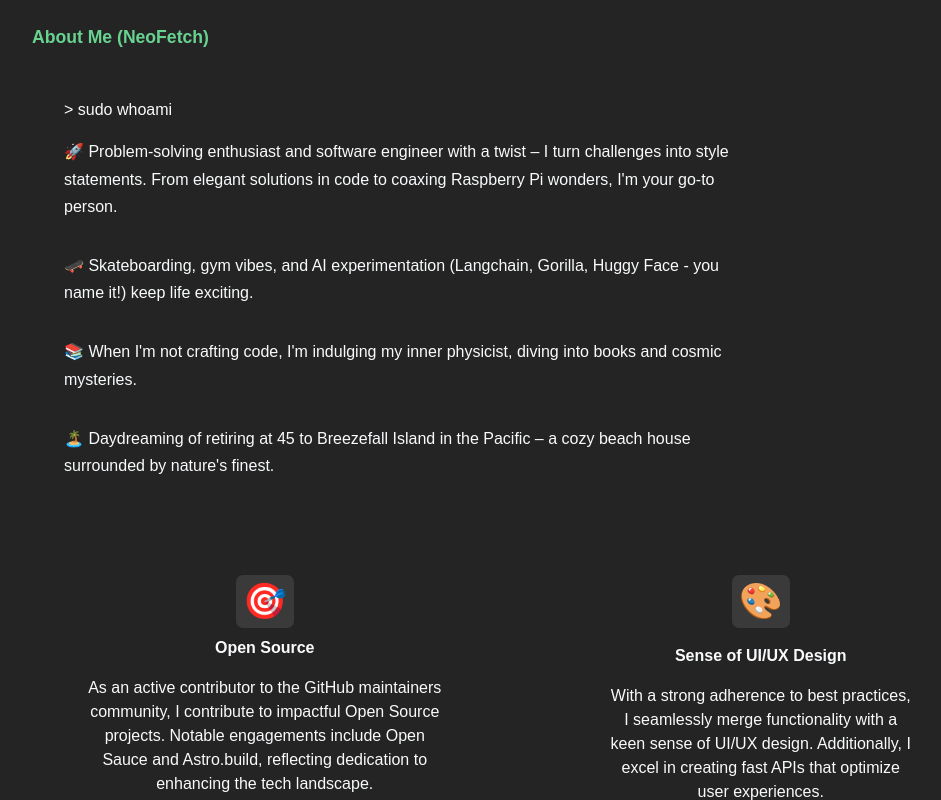
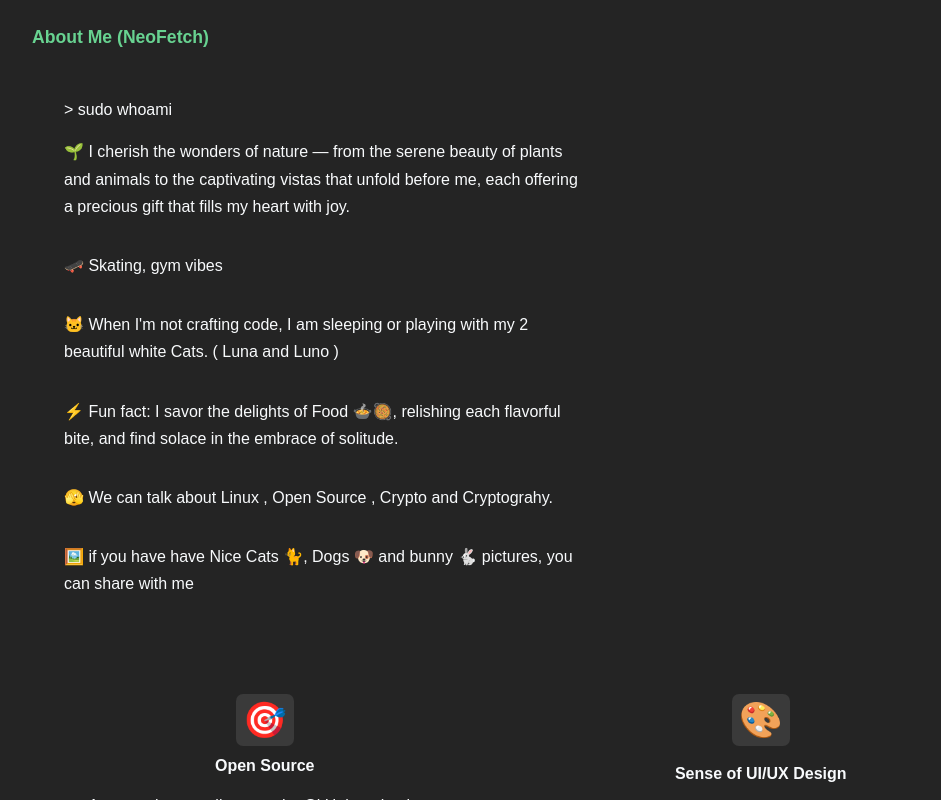
Before and after one commit to yhoungdev/whoami, a Next.js app: page / in a window 1280 px wide. Shown: the part 900-1700 px from the top of the page, without its empty margins (144-1085 px from the left). Built offline with nearby package versions, Linux system fonts and the light colour scheme; a web font is replaced by a local one.

Commit message:
update infomations

```diff
--- a/Components/Major/About.tsx
+++ b/Components/Major/About.tsx
@@ -5,17 +5,23 @@ import DefaultText from '../Minors/DefaultText';
 const About = () => {
   const data = [
     {
-      content: `🚀 Problem-solving enthusiast and software engineer with a twist – I turn challenges into style statements. From elegant solutions in code to coaxing Raspberry Pi wonders, I'm your go-to person.`,
+      content: `🌱 I cherish the wonders of nature — from the serene beauty of plants and animals to the captivating vistas that unfold before me, each offering a precious gift that fills my heart with joy.`,
     },
     {
-      content: `🛹 Skateboarding, gym vibes, and AI experimentation (Langchain, Gorilla, Huggy Face - you name it!) keep life exciting.`,
+      content: `🛹 Skating, gym vibes`,
     },
     {
-      content: `📚 When I'm not crafting code, I'm indulging my inner physicist, diving into books and cosmic mysteries.`,
+      content: `🐱 When I'm not crafting code, I am sleeping or playing with my 2 beautiful white Cats. ( Luna and Luno )`,
     },
     {
-      content: `🏝️ Daydreaming of retiring at 45 to Breezefall Island in the Pacific – a cozy beach house surrounded by nature's finest.`,
+      content: `⚡ Fun fact: I savor the delights of Food 🍲🥘, relishing each flavorful bite, and find solace in the embrace of solitude.`,
     },
+    {
+      content: `🫣 We can talk about Linux , Open Source , Crypto and Cryptograhy.`,
+    },
+    {
+      content: `🖼️ if you have have Nice Cats 🐈, Dogs 🐶 and bunny 🐇 pictures, you can share with me`
+    }
   ];
   return (
     <>
@@ -43,7 +49,7 @@ const About = () => {
                 alt='Obiabo Emmanuel'
               />
 
-              <Box w={['100%', '100%', '80%']}>
+              <Box w={['100%', '100%', '60%']}>
                 <Text my={'1em'}>{'> '} sudo whoami</Text>
                 <Flex flexDir={'column'} gap={'2em'}>
                   {data.map((item, index) => (
@@ -115,7 +121,7 @@ const About = () => {
             <a
               target='_blank'
               rel='noreferrer'
-              href='https://drive.google.com/file/d/1vcnbXRQIzjcm6fSXAgdU3db7rpiLt3S7/view?usp=sharing'
+              href='https://drive.google.com/file/d/1D-Mom_0B8_Gms9s0vyE9Kx4oH1hLDtwr/view'
             >
               <Buttons color='black' bg='green.300'>
                 View Resume
--- a/Components/Major/Information.tsx
+++ b/Components/Major/Information.tsx
@@ -64,7 +64,7 @@ const Information = () => {
               </Center>
 
               <Text my={'1em'}>
-                I am Obsessed with Linux Operating System, Am a big fan of the
+                I am Obsessed with Linux Operating System, I am  a big fan of the
                 Linux operating system over my years of experience in the Linux
                 Ecosystem I have tested many awesome Linux distros such as.
                 Ubuntu, Kali Linux, Parrot Security, Kubuntu, Tails, and even
@@ -90,7 +90,7 @@ const Information = () => {
                 If I am not facing my big inches monitor, I go skating in the
                 smooth feel of Nature, feeling the fresh air and nice
                 environment with my Head phone on and then listen to cool music.
-                If I am not skaiting i go for tours with my phone and taking
+                If I am not skating i go for tours with my phone and taking
                 cool potrait 📸 of the beautiful world, God has wonderfully
                 made. 😊
               </Text>
@@ -101,7 +101,7 @@ const Information = () => {
             <a
               target='_blank'
               rel='noreferrer'
-              href='https://drive.google.com/file/d/1vcnbXRQIzjcm6fSXAgdU3db7rpiLt3S7/view?usp=sharing'
+              href='https://drive.google.com/file/d/1D-Mom_0B8_Gms9s0vyE9Kx4oH1hLDtwr/view'
             >
               <Buttons color='black' bg='green.300'>
                 View Resume
--- a/Components/Major/Works.tsx
+++ b/Components/Major/Works.tsx
@@ -34,7 +34,7 @@ const Work = () => {
       description: 'Nidful is a platform designed to facilitate vulnerability disclosure and bug bounty programs within the Nigerian and African market.',
       contributor: false,
       image:
-        '/assets/images/nidfulImage.png',
+        'https://res.cloudinary.com/dlqnvnxth/image/upload/v1713354170/personal/iozgy2gf5zawhooxrxko.png',
       link: 'https://www.nidful.com/',
     },
     {
```
